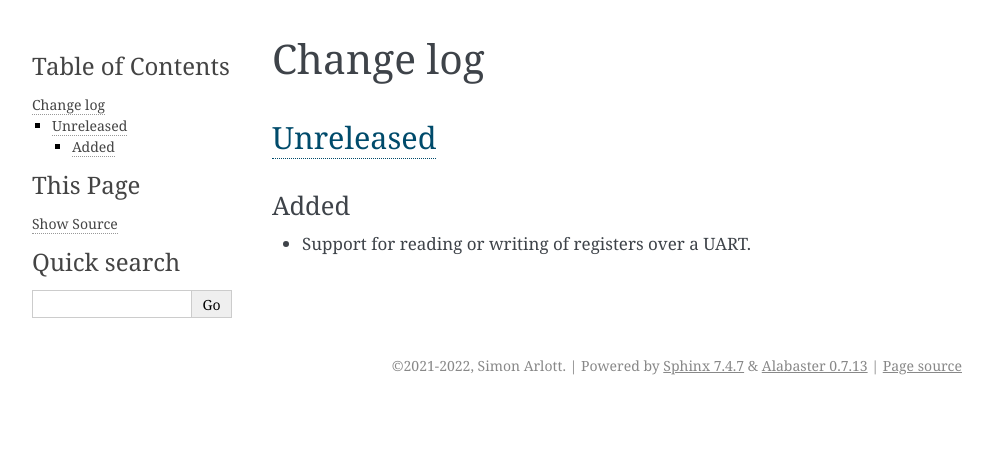
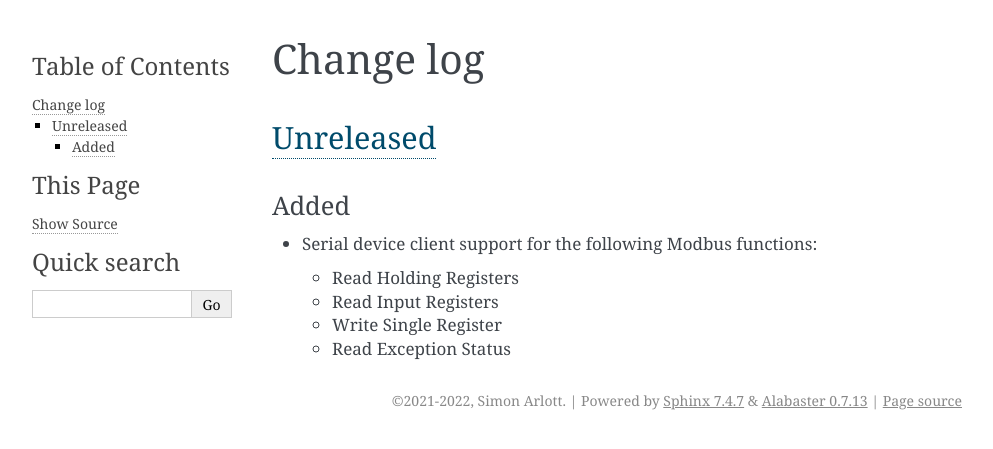
Before and after one commit to nomis/mcu-uuid-modbus, a Sphinx documentation site: the page built from docs/changelog.rst, in a window 1280 px wide. Shown: the top 449 px of the page, without its empty margins (148-1141 px from the left). Built offline with Sphinx 7.4.7, drawn with Linux system fonts in a browser that asks for light colours.

Commit message:
Update changelog

```diff
--- a/docs/changelog.rst
+++ b/docs/changelog.rst
@@ -7,7 +7,12 @@ Unreleased_
 Added
 ~~~~~
 
-* Support for reading or writing of registers over a UART.
+* Serial device client support for the following Modbus functions:
+
+  * Read Holding Registers
+  * Read Input Registers
+  * Write Single Register
+  * Read Exception Status
 
 .. |--| unicode:: U+2013 .. EN DASH
 
```
